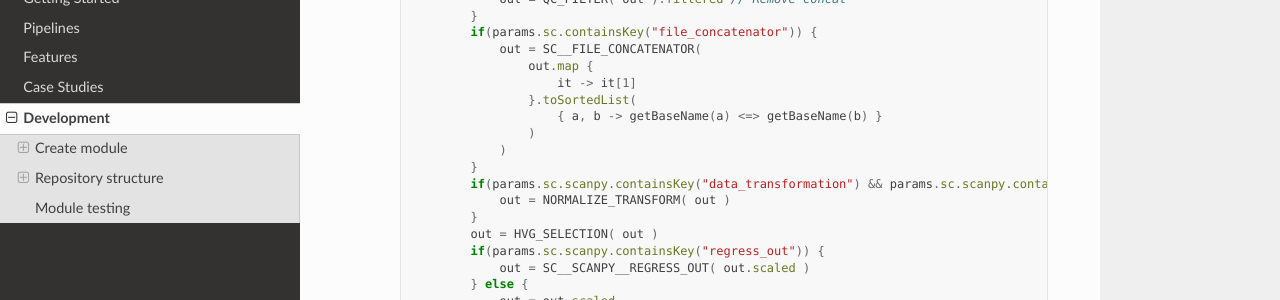
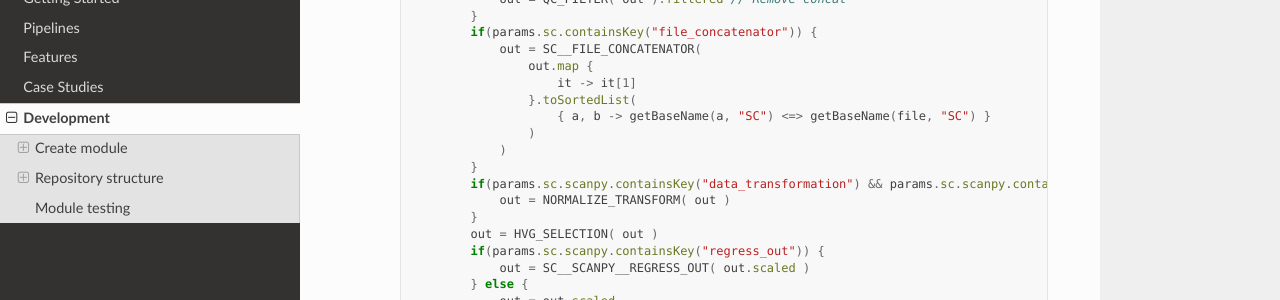
Before and after one commit to vib-singlecell-nf/vsn-pipelines, a Sphinx documentation site: the page built from docs/development.rst, in a window 1280 px wide and 900 px high, scrolled down 8383 px. Shown: the part 151-451 px from the top of the window. Built offline with Sphinx 7.4.7 and the Read the Docs theme 2.0.0, drawn with Linux system fonts in a browser that asks for light colours.

Commit message:
Fix bug default value for suffix parameter not working as expected
Former-commit-id: 6908d5c3409a2168a6b24deea9f9ec10d118fe34

```diff
--- a/docs/development.rst
+++ b/docs/development.rst
@@ -496,7 +496,7 @@ Steps:
                         out.map {
                             it -> it[1]
                         }.toSortedList(
-                            { a, b -> getBaseName(a) <=> getBaseName(b) }
+                            { a, b -> getBaseName(a, "SC") <=> getBaseName(file, "SC") }
                         )
                     )
                 }
```
Also changed, not shown: 5 other files.
